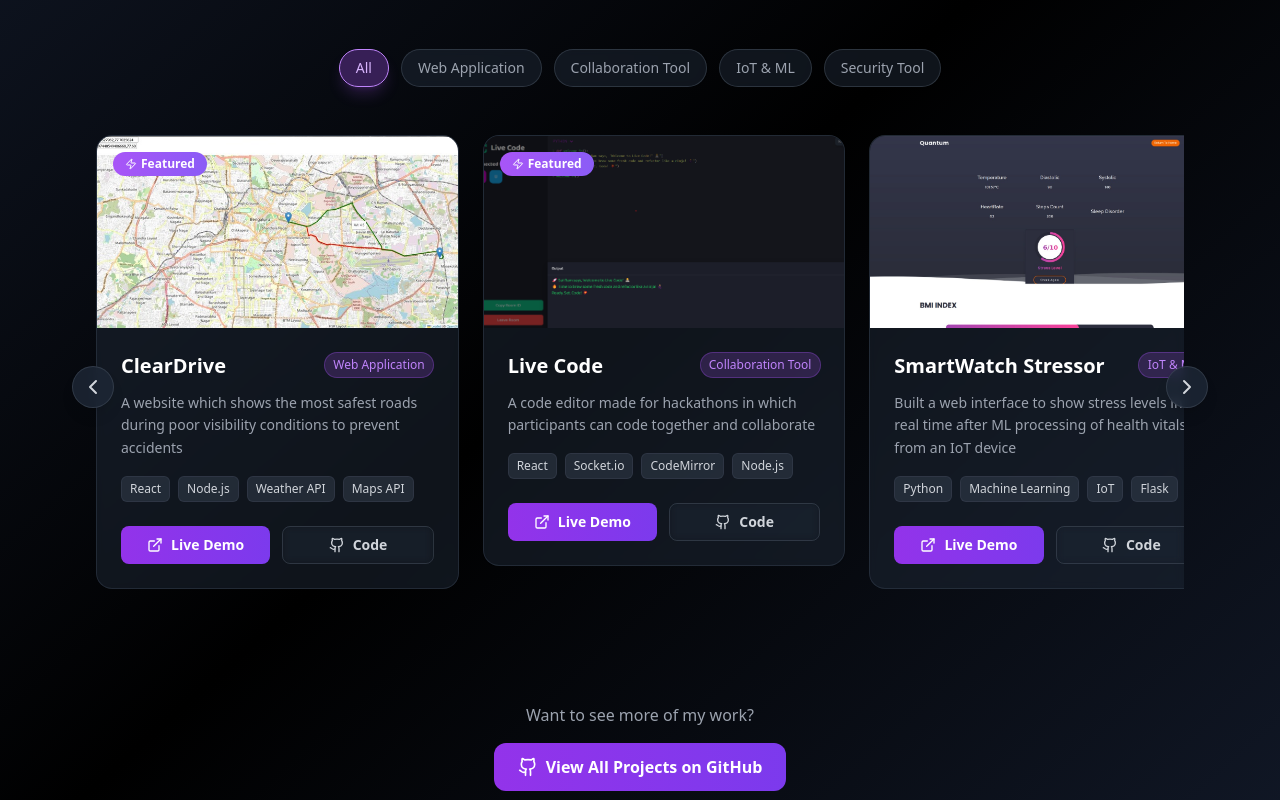
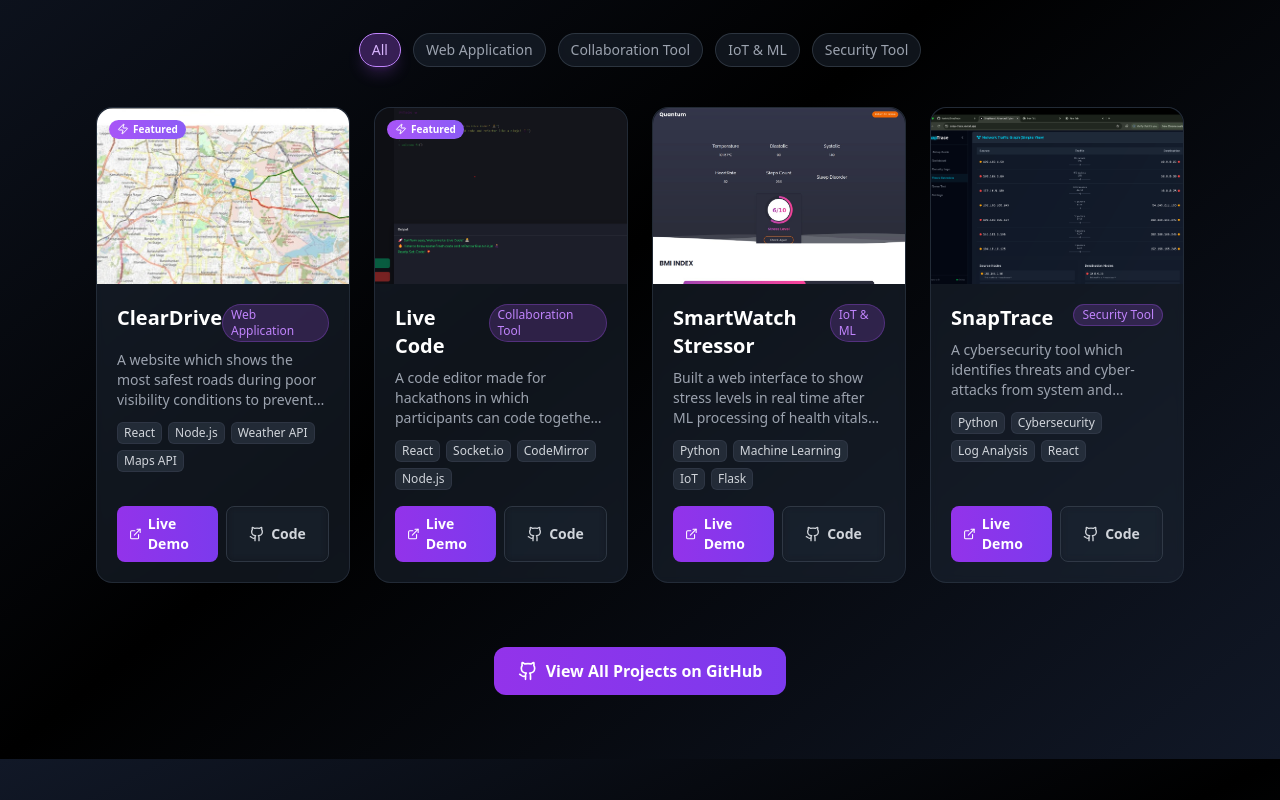
Before and after one commit to Tannic-Paprika/new-portfolio, a React (Vite) app: page / in a window 1280 px wide. Shown: the part 3660-4460 px from the top of the page. Built offline with nearby package versions, Linux system fonts and the light colour scheme; a web font is replaced by a local one.

Commit message:
project edit

```diff
--- a/src/components/Projects.jsx
+++ b/src/components/Projects.jsx
@@ -1,19 +1,19 @@
 import React, { useState, useEffect, useRef } from 'react';
-import { Github, ExternalLink, ChevronLeft, ChevronRight, Code2, Zap } from 'lucide-react';
-import cleardrive from '../image/gallery.jpg'
-import livecode from '../image/livecode.png'
-import project1 from '../image/project1.png'
-import cyber from '../image/cyber.png'
+import { Github, ExternalLink, Code2, Zap } from 'lucide-react';
+import cleardrive from '../image/gallery.jpg';
+import livecode from '../image/livecode.png';
+import project1 from '../image/project1.png';
+import cyber from '../image/cyber.png';
 
-// Project data
 const projectData = [
   {
     id: 1,
-    image: cleardrive, // Replace with actual image paths
+    image: cleardrive,
     projectName: 'ClearDrive',
-    description: 'A website which shows the most safest roads during poor visibility conditions to prevent accidents',
-    githubLink: "https://github.com/Tannic-Paprika/ClearDrive",
-    pageLink: "https://devpost.com/software/cleardrive",
+    description:
+      'A website which shows the most safest roads during poor visibility conditions to prevent accidents',
+    githubLink: 'https://github.com/Tannic-Paprika/ClearDrive',
+    pageLink: 'https://devpost.com/software/cleardrive',
     technologies: ['React', 'Node.js', 'Weather API', 'Maps API'],
     category: 'Web Application',
     featured: true
@@ -22,9 +22,10 @@ const projectData = [
     id: 2,
     image: livecode,
     projectName: 'Live Code',
-    description: 'A code editor made for hackathons in which participants can code together and collaborate',
-    githubLink: "https://github.com/Tannic-Paprika/Live-Code",
-    pageLink: "https://live-code-f3g2.vercel.app/",
+    description:
+      'A code editor made for hackathons in which participants can code together and collaborate',
+    githubLink: 'https://github.com/Tannic-Paprika/Live-Code',
+    pageLink: 'https://live-code-f3g2.vercel.app/',
     technologies: ['React', 'Socket.io', 'CodeMirror', 'Node.js'],
     category: 'Collaboration Tool',
     featured: true
@@ -33,9 +34,10 @@ const projectData = [
     id: 3,
     image: project1,
     projectName: 'SmartWatch Stressor',
-    description: 'Built a web interface to show stress levels in real time after ML processing of health vitals from an IoT device',
-    githubLink: "https://github.com/Tannic-Paprika/Titan_hackathon",
-    pageLink: "https://titan_hackathon.pythonanywhere.com/",
+    description:
+      'Built a web interface to show stress levels in real time after ML processing of health vitals from an IoT device',
+    githubLink: 'https://github.com/Tannic-Paprika/Titan_hackathon',
+    pageLink: 'https://titan_hackathon.pythonanywhere.com/',
     technologies: ['Python', 'Machine Learning', 'IoT', 'Flask'],
     category: 'IoT & ML',
     featured: false
@@ -44,203 +46,129 @@ const projectData = [
     id: 4,
     image: cyber,
     projectName: 'SnapTrace',
-    description: 'A cybersecurity tool which identifies threats and cyber-attacks from system and network logs',
-    githubLink: "https://github.com/Aankirz/SnapTrace",
-    pageLink: "https://snap-trace.vercel.app/",
+    description:
+      'A cybersecurity tool which identifies threats and cyber-attacks from system and network logs',
+    githubLink: 'https://github.com/Aankirz/SnapTrace',
+    pageLink: 'https://snap-trace.vercel.app/',
     technologies: ['Python', 'Cybersecurity', 'Log Analysis', 'React'],
     category: 'Security Tool',
     featured: false
   }
 ];
 
-function Projects() {
+export default function Projects() {
   const [isVisible, setIsVisible] = useState(false);
   const [activeFilter, setActiveFilter] = useState('All');
   const [hoveredProject, setHoveredProject] = useState(null);
   const sectionRef = useRef(null);
-  const scrollRef = useRef(null);
 
   const categories = ['All', 'Web Application', 'Collaboration Tool', 'IoT & ML', 'Security Tool'];
 
   useEffect(() => {
-    const observer = new IntersectionObserver(
-      ([entry]) => entry.isIntersecting && setIsVisible(true),
-      { threshold: 0.1 }
-    );
-    sectionRef.current && observer.observe(sectionRef.current);
-    return () => observer.disconnect();
+    const obs = new IntersectionObserver(([entry]) => entry.isIntersecting && setIsVisible(true), { threshold: 0.1 });
+    sectionRef.current && obs.observe(sectionRef.current);
+    return () => obs.disconnect();
   }, []);
 
-  const filteredProjects = activeFilter === 'All'
-    ? projectData
-    : projectData.filter(p => p.category === activeFilter);
-
-  const scroll = direction => {
-    const container = scrollRef.current;
-    if (!container) return;
-    const scrollAmount = container.offsetWidth * 0.8;
-    container.scrollBy({
-      left: direction === 'left' ? -scrollAmount : scrollAmount,
-      behavior: 'smooth'
-    });
-  };
+  const filtered = activeFilter === 'All' ? projectData : projectData.filter(p => p.category === activeFilter);
 
   return (
     <section
       ref={sectionRef}
-      className="min-h-screen bg-gradient-to-br from-gray-900 via-black to-gray-900 flex items-center justify-center px-6 md:px-12 lg:px-24 relative overflow-hidden py-20"
+      className="min-h-screen bg-gradient-to-br from-gray-900 via-black to-gray-900 flex items-center justify-center px-4 sm:px-6 md:px-12 lg:px-24 py-16 relative overflow-hidden"
     >
-      {/* Background Effects */}
-      <div className="absolute inset-0">
-        <div className="absolute top-20 left-20 w-96 h-96 bg-purple-500/8 rounded-full blur-3xl"></div>
-        <div className="absolute bottom-20 right-20 w-80 h-80 bg-violet-500/8 rounded-full blur-3xl"></div>
-        <div className="absolute top-1/2 left-1/2 w-64 h-64 bg-fuchsia-500/6 rounded-full blur-3xl transform -translate-x-1/2 -translate-y-1/2"></div>
+      {/* background blobs */}
+      <div className="absolute inset-0 pointer-events-none">
+        <div className="absolute top-20 left-16 w-64 sm:w-96 h-64 sm:h-96 bg-purple-500/8 rounded-full blur-3xl" />
+        <div className="absolute bottom-20 right-16 w-56 sm:w-80 h-56 sm:h-80 bg-violet-500/8 rounded-full blur-3xl" />
+        <div className="absolute top-1/2 left-1/2 w-48 sm:w-64 h-48 sm:h-64 bg-fuchsia-500/6 rounded-full blur-3xl transform -translate-x-1/2 -translate-y-1/2" />
       </div>
 
-      <div className="max-w-7xl mx-auto relative z-10 w-full">
-
-        {/* Section Header */}
-        <div className={`text-center mb-16 transform transition-all duration-1000 ${
-          isVisible ? 'translate-y-0 opacity-100' : 'translate-y-8 opacity-0'
-        }`}>
-          <div className="inline-flex items-center px-4 py-2 bg-purple-500/20 border border-purple-500/30 text-purple-300 rounded-full text-sm font-medium backdrop-blur-sm mb-6">
+      <div className="relative z-10 w-full max-w-7xl">
+        {/* header */}
+        <div className={`text-center mb-12 sm:mb-16 transition-all duration-1000 ${isVisible ? 'opacity-100 translate-y-0' : 'opacity-0 translate-y-8'}`}>
+          <div className="inline-flex items-center px-4 py-2 bg-purple-500/20 border border-purple-500/30 text-purple-300 rounded-full text-xs sm:text-sm font-medium backdrop-blur-sm mb-4 sm:mb-6">
             <Code2 className="w-4 h-4 mr-2" />
             Portfolio Showcase
           </div>
-          <h2 className="text-4xl md:text-5xl font-bold bg-gradient-to-r from-purple-400 via-violet-400 to-fuchsia-400 bg-clip-text text-transparent mb-4">
+          <h2 className="text-3xl sm:text-4xl md:text-5xl font-bold bg-gradient-to-r from-purple-400 via-violet-400 to-fuchsia-400 bg-clip-text text-transparent mb-3 sm:mb-4">
             Featured Projects
           </h2>
-          <p className="text-lg text-gray-400 max-w-2xl mx-auto">
+          <p className="text-base sm:text-lg text-gray-400 max-w-2xl mx-auto">
             A showcase of my most impactful projects that demonstrate my skills in building scalable and innovative solutions
           </p>
         </div>
 
-        {/* Filter Categories */}
-        <div className={`flex flex-wrap justify-center gap-3 mb-12 transform transition-all duration-1000 delay-200 ${
-          isVisible ? 'translate-y-0 opacity-100' : 'translate-y-8 opacity-0'
-        }`}>
-          {categories.map(cat => (
+        {/* filters */}
+        <div className={`flex flex-wrap justify-center gap-2 sm:gap-3 mb-10 transition-all duration-1000 ${isVisible ? 'opacity-100 translate-y-0' : 'opacity-0 translate-y-8'}`}>
+          {categories.map(c => (
             <button
-              key={cat}
-              onClick={() => setActiveFilter(cat)}
-              className={`px-4 py-2 rounded-full text-sm font-medium transition-all duration-300 backdrop-blur-sm ${
-                activeFilter === cat
-                  ? 'bg-purple-500/30 border-purple-400 text-purple-300 shadow-lg shadow-purple-500/20'
-                  : 'bg-gray-800/50 border-gray-600/50 text-gray-400 hover:border-purple-500/50 hover:text-purple-300'
-              } border`}
+              key={c}
+              onClick={() => setActiveFilter(c)}
+              className={`px-3 py-1.5 rounded-full text-xs sm:text-sm font-medium border backdrop-blur-sm transition-all duration-300 ${activeFilter === c ? 'bg-purple-500/30 border-purple-400 text-purple-300 shadow-lg shadow-purple-500/20' : 'bg-gray-800/50 border-gray-600/50 text-gray-400 hover:border-purple-500/50 hover:text-purple-300'}`}
             >
-              {cat}
+              {c}
             </button>
           ))}
         </div>
 
-        {/* Projects Container */}
-        <div className="relative overflow-visible">
-          {/* Navigation Buttons */}
-          <button
-            onClick={() => scroll('left')}
-            className="absolute -left-6 top-1/2 -translate-y-1/2 z-10 p-2 bg-gray-800/80 backdrop-blur-sm rounded-full border border-gray-600/50 text-gray-300 transition-all duration-300 hover:border-purple-500/50 hover:text-purple-300 hover:bg-gray-700/80 hover:scale-110 shadow-lg"
-          >
-            <ChevronLeft className="w-6 h-6" />
-          </button>
-          <button
-            onClick={() => scroll('right')}
-            className="absolute -right-6 top-1/2 -translate-y-1/2 z-10 p-2 bg-gray-800/80 backdrop-blur-sm rounded-full border border-gray-600/50 text-gray-300 transition-all duration-300 hover:border-purple-500/50 hover:text-purple-300 hover:bg-gray-700/80 hover:scale-110 shadow-lg"
-          >
-            <ChevronRight className="w-6 h-6" />
-          </button>
-
-          {/* Projects Grid */}
+        {/* grid of projects */}
+        <div className="grid grid-cols-1 sm:grid-cols-2 md:grid-cols-3 lg:grid-cols-4 gap-6">
+          {filtered.map((p, i) => (
             <div
-            ref={scrollRef}
-            className="flex gap-6 overflow-x-auto scrollbar-hide pb-4 px-4 md:px-0"
-            style={{ scrollbarWidth: 'none', msOverflowStyle: 'none' }}
-          >
-            {filteredProjects.map((project, index) => (
-              <div
-                key={project.id}
-                className={`flex-shrink-0 w-full sm:w-1/2 md:w-1/3 group transform transition-all duration-1000 ${
-                  isVisible ? 'translate-y-0 opacity-100' : 'translate-y-8 opacity-0'
-                }`}
-                style={{ animationDelay: `${index * 200}ms` }}
-                onMouseEnter={() => setHoveredProject(project.id)}
+              key={p.id}
+              className={`h-full transition-all duration-1000 ${isVisible ? 'opacity-100 translate-y-0' : 'opacity-0 translate-y-8'}`}
+              style={{ animationDelay: `${i * 150}ms` }}
+              onMouseEnter={() => setHoveredProject(p.id)}
               onMouseLeave={() => setHoveredProject(null)}
             >
-                <div className={`bg-gray-800/50 backdrop-blur-sm rounded-2xl border border-gray-700/50 overflow-hidden transition-all duration-500 hover:border-purple-500/50 hover:bg-gray-700/50 hover:shadow-xl hover:shadow-purple-500/10 ${
-                  hoveredProject === project.id ? 'scale-105 -translate-y-2' : ''
-                }`}>
-
-                  {/* Project Image */}
-                  <div className="relative overflow-hidden">
-                    <img
-                      src={project.image}
-                      alt={project.projectName}
-                      className="w-full h-48 object-cover transition-transform duration-700 group-hover:scale-110"
-                      loading="lazy"
-                      onError={e => { e.target.src = '/api/placeholder/400/250'; }}
-                    />
-
-                    {/* Featured Badge */}
-                    {project.featured && (
-                      <div className="absolute top-4 left-4 px-3 py-1 bg-gradient-to-r from-purple-500 to-violet-500 text-white text-xs font-semibold rounded-full backdrop-blur-sm">
-                        <Zap className="w-3 h-3 inline mr-1" />
-                        Featured
-                      </div>
+              <div className={`bg-gray-800/50 backdrop-blur-sm rounded-2xl border border-gray-700/50 flex flex-col h-full transition-all duration-300 hover:border-purple-500/50 hover:bg-gray-700/50 hover:shadow-lg hover:shadow-purple-500/10 ${hoveredProject === p.id ? 'scale-[1.03] -translate-y-1' : ''}`}>
+                {/* image */}
+                <div className="relative overflow-hidden rounded-t-2xl">
+                  <img src={p.image} alt={p.projectName} className="w-full h-44 object-cover transition-transform duration-700 group-hover:scale-110" loading="lazy" />
+                  {p.featured && (
+                    <div className="absolute top-3 left-3 px-2 py-0.5 bg-gradient-to-r from-purple-500 to-violet-500 text-white text-[10px] font-semibold rounded-full backdrop-blur-sm flex items-center gap-1"><Zap className="w-3 h-3" />Featured</div>
                   )}
-
-                    {/* Overlay */}
-                    <div className="absolute inset-0 bg-gradient-to-t from-black/60 via-transparent to-transparent opacity-0 group-hover:opacity-100 transition-opacity duration-300"></div>
                 </div>
 
-                  {/* Project Content */}
-                  <div className="p-6">
-                    <div className="flex items-start justify-between mb-3">
-                      <h3 className="text-xl font-bold text-white group-hover:text-purple-300 transition-colors duration-300">
-                        {project.projectName}
-                      </h3>
-                      <span className="text-xs text-purple-400 bg-purple-500/20 px-2 py-1 rounded-full border border-purple-500/30">
-                        {project.category}
+                {/* body */}
+                <div className="p-4 sm:p-5 flex flex-col flex-1">
+                  <div className="flex items-start justify-between mb-2">
+                    <h3 className="text-lg sm:text-xl font-bold text-white">{p.projectName}</h3>
+                    <span className="text-[10px] sm:text-xs text-purple-400 bg-purple-500/20 px-2 py-0.5 rounded-full border border-purple-500/30">
+                      {p.category}
                     </span>
                   </div>
+                  <p className="text-gray-400 text-xs sm:text-sm mb-3 line-clamp-3">{p.description}</p>
 
-                    <p className="text-gray-400 text-sm leading-relaxed mb-4">
-                      {project.description}
-                    </p>
-
-                    {/* Technologies */}
-                    <div className="flex flex-wrap gap-2 mb-6">
-                      {project.technologies.map((tech, techIndex) => (
-                        <span
-                          key={techIndex}
-                          className="px-2 py-1 bg-gray-700/50 text-gray-300 text-xs rounded-md border border-gray-600/30 transition-all duration-300 hover:border-purple-500/50 hover:text-purple-300"
-                        >
-                          {tech}
+                  {/* tech pills */}
+                  <div className="flex flex-wrap gap-1.5 mb-4">
+                    {p.technologies.map(t => (
+                      <span key={t} className="px-1.5 py-0.5 bg-gray-700/50 text-gray-300 text-[10px] sm:text-xs rounded-md border border-gray-600/30">
+                        {t}
                       </span>
                     ))}
                   </div>
 
-                    {/* Action Buttons */}
-                    <div className="flex gap-3">
-                      {project.pageLink && (
+                  <div className="mt-auto flex gap-2">
+                    {p.pageLink && (
                       <a
-                          href={project.pageLink}
+                        href={p.pageLink}
                         target="_blank"
                         rel="noopener noreferrer"
-                          className="flex-1 inline-flex items-center justify-center px-4 py-2 bg-gradient-to-r from-purple-600 to-violet-600 text-white text-sm font-semibold rounded-lg transition-all duration-300 hover:from-purple-500 hover:to-violet-500 hover:shadow-lg hover:shadow-purple-500/25 group/btn"
+                        className="flex-1 inline-flex items-center justify-center px-3 py-2 bg-gradient-to-r from-purple-600 to-violet-600 text-white text-xs sm:text-sm font-semibold rounded-lg transition-all duration-300 hover:from-purple-500 hover:to-violet-500 hover:shadow-lg hover:shadow-purple-500/25"
                       >
-                          <ExternalLink className="w-4 h-4 mr-2 transition-transform group-hover/btn:scale-110" />
-                          Live Demo
+                        <ExternalLink className="w-4 h-4 mr-1.5" />Live Demo
                       </a>
                     )}
-                      {project.githubLink && (
+                    {p.githubLink && (
                       <a
-                          href={project.githubLink}
+                        href={p.githubLink}
                         target="_blank"
                         rel="noopener noreferrer"
-                          className="flex-1 inline-flex items-center justify-center px-4 py-2 border border-gray-600/50 text-gray-300 text-sm font-semibold rounded-lg transition-all duration-300 hover:border-purple-500/50 hover:text-purple-300 hover:bg-purple-500/10 backdrop-blur-sm group/btn"
+                        className="flex-1 inline-flex items-center justify-center px-3 py-2 border border-gray-600/50 text-gray-300 text-xs sm:text-sm font-semibold rounded-lg transition-all duration-300 hover:border-purple-500/50 hover:text-purple-300 hover:bg-purple-500/10 backdrop-blur-sm"
                       >
-                          <Github className="w-4 h-4 mr-2 transition-transform group-hover/btn:scale-110" />
-                          Code
+                        <Github className="w-4 h-4 mr-1.5" />Code
                       </a>
                     )}
                   </div>
@@ -249,40 +177,23 @@ function Projects() {
             </div>
           ))}
         </div>
-        </div>
 
-        {/* Bottom Section */}
-        <div className={`text-center mt-16 transform transition-all duration-1000 delay-800 ${
-          isVisible ? 'translate-y-0 opacity-100' : 'translate-y-8 opacity-0'
-        }`}>
-          <div className="inline-block">
-            <p className="text-gray-400 mb-4">
-              Want to see more of my work?
-            </p>
-            <a
-              href="https://github.com/Tannic-Paprika"
-              target="_blank"
-              rel="noopener noreferrer"
-              className="inline-flex items-center px-6 py-3 bg-gradient-to-r from-purple-600 to-violet-600 text-white rounded-xl font-semibold transition-all duration-300 hover:from-purple-500 hover:to-violet-500 hover:shadow-lg hover:shadow-purple-500/25 hover:scale-105 group"
-            >
-              <Github className="mr-2 w-5 h-5 transition-transform group-hover:scale-110" />
-              View All Projects on GitHub
+        {/* github CTA */}
+        <div className={`text-center mt-12 sm:mt-16 transition-all duration-1000 ${isVisible ? 'opacity-100 translate-y-0' : 'opacity-0 translate-y-8'}`}>
+          <a href="https://github.com/Tannic-Paprika" target="_blank" rel="noopener noreferrer" className="inline-flex items-center px-6 py-3 bg-gradient-to-r from-purple-600 to-violet-600 text-white rounded-xl font-semibold transition-all duration-300 hover:from-purple-500 hover:to-violet-500 hover:shadow-lg hover:shadow-purple-500/25 hover:scale-105">
+            <Github className="mr-2 w-5 h-5" />View All Projects on GitHub
           </a>
-          </div>
         </div>
       </div>
 
       <style jsx>{`
-        .scrollbar-hide {
-          -ms-overflow-style: none;
-          scrollbar-width: none;
-        }
-        .scrollbar-hide::-webkit-scrollbar {
-          display: none;
+        .line-clamp-3 {
+          display: -webkit-box;
+          -webkit-line-clamp: 3;
+          -webkit-box-orient: vertical;
+          overflow: hidden;
         }
       `}</style>
     </section>
   );
 }
-
-export default Projects;
```
Lines whose indentation alone changed are shown as unchanged.
